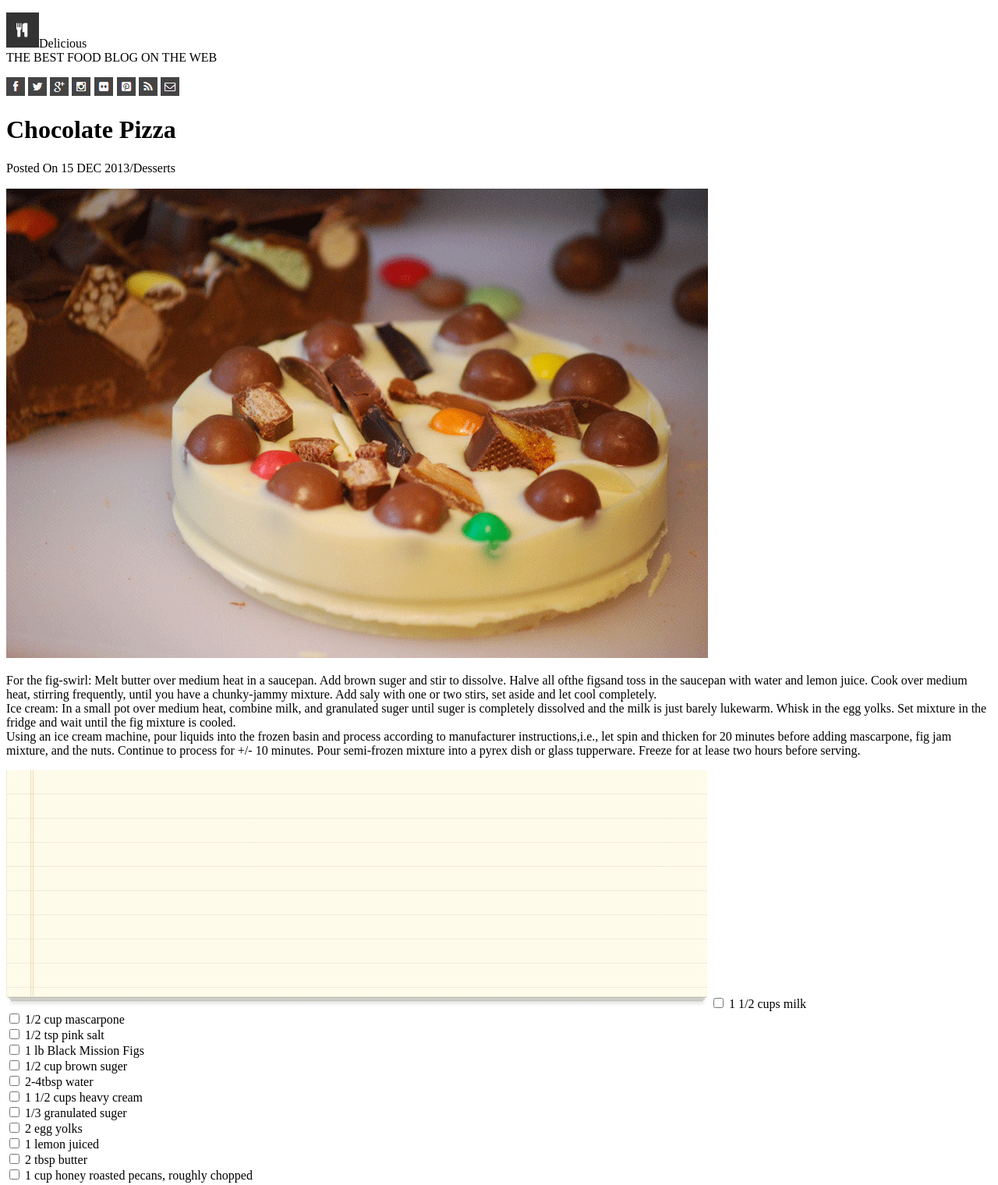
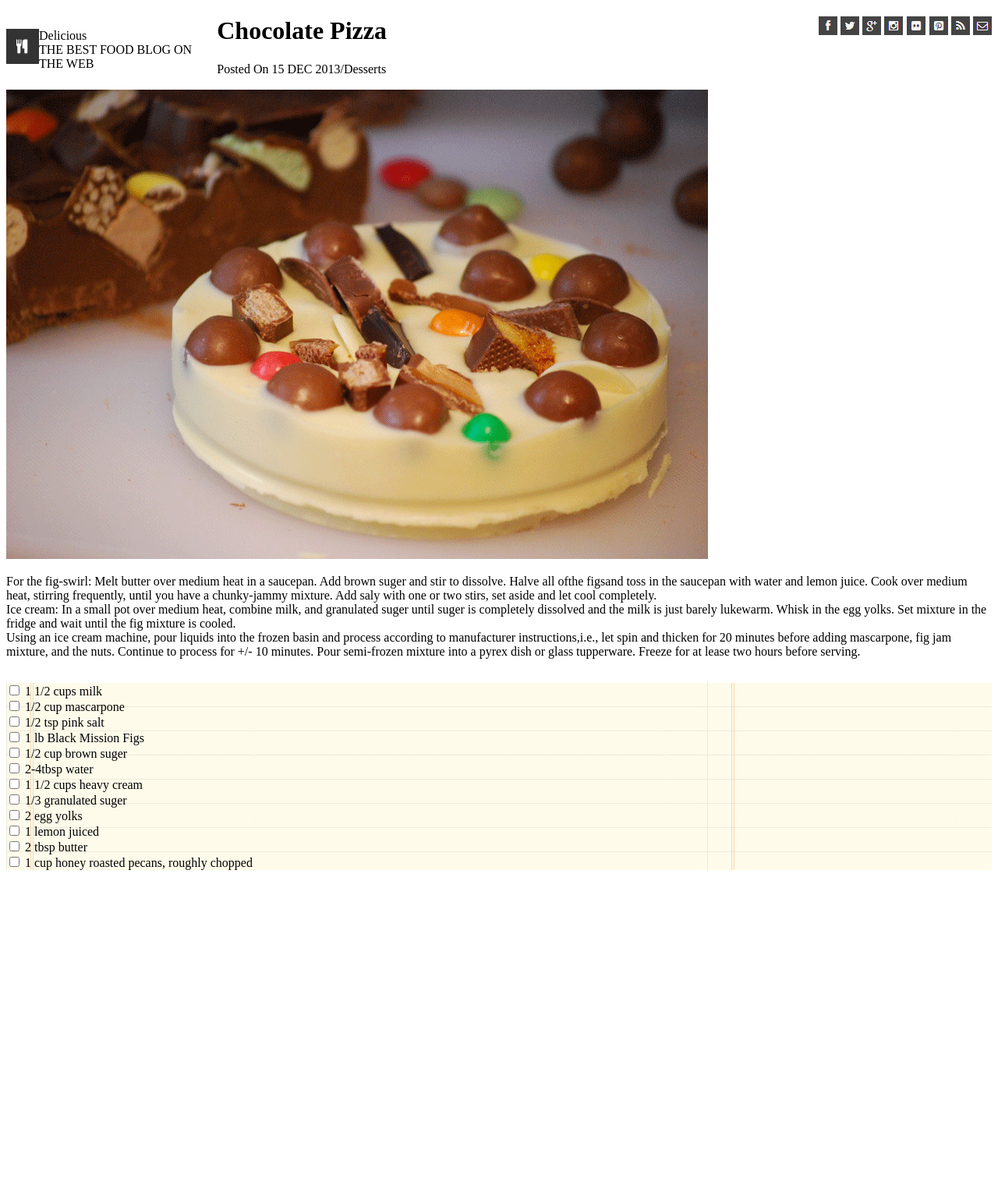
Before and after one commit to OblivionKnight4209/chocolate-pizza, a plain HTML site: page index.html in a window 1280 px wide. Shown: the whole page at 78% size. After the commit the page ends 1124 px from the top, so only its background shows below. Drawn offline with Linux system fonts and the light colour scheme.

Commit message:
fixed link to css to html

```diff
--- a/index.html
+++ b/index.html
@@ -2,7 +2,7 @@
 <html>
 <head>
   <title>Chocolate Pizza</title>
-  <link rel="stylesheet" type="text/css" href="css/style">
+  <link rel="stylesheet" type="text/css" href="style.css">
 </head>
 <body>
 
@@ -24,35 +24,35 @@
 <h1>Chocolate Pizza</h1>
   <p class="post">Posted On 15 DEC 2013/Desserts</p>
   <img src="img/choco-pizza.png" alt="Pizza" class="pizzaImage">
-  <p class="foodCookingDetails">For the fig-swirl: Melt butter over medium heat in a saucepan. Add brown suger and stir to dissolve. Halve all ofthe figsand toss in the saucepan with water and lemon juice. Cook over medium heat, stirring frequently, until you have a chunky-jammy mixture. Add saly with one or two stirs, set aside and let cool completely.<br> Ice cream: In a small pot over medium heat, combine milk, and granulated suger until suger is completely dissolved and the milk is just barely lukewarm. Whisk in the egg yolks. Set mixture in the fridge and wait until the fig mixture is cooled.<br> Using an ice cream machine, pour liquids into the frozen basin and process according to manufacturer instructions,i.e., let spin and thicken for 20 minutes before adding mascarpone, fig jam mixture, and the nuts. Continue to process for +/- 10 minutes. Pour semi-frozen mixture into a pyrex dish or glass tupperware. Freeze for at lease two hours before serving. </p>
-<div class="paperBackground">
-  <form> <img src="img/list-bg.png" alt="PaperBackground">
-    <input type="checkbox" name="checklist" value="1 1/2 cups milk"/>
-    1 1/2 cups milk <br>
-    <input type="checkbox" name="checklist" value="1/2 cup mascarpone"/>
-    1/2 cup mascarpone<br>
-    <input type="checkbox" name="checklist" value="1/2 tsp pink salt"/>
-    1/2 tsp pink salt<br>
-    <input type="checkbox" name="checklist" value="1 lb Black Mission Figs"/>
-    1 lb Black Mission Figs<br>
-    <input type="checkbox" name="checklist" value="1/2 cup brown suger"/>
-    1/2 cup brown suger<br>
-    <input type="checkbox" name="checklist" value="2-4 tbsp water"/>
-    2-4tbsp water<br>
-    <input type="checkbox" name="checklist" value="1 1/2 cups heavy cream"/>
-    1 1/2 cups heavy cream<br>
-    <input type="checkbox" name="checklist" value="1/3 granulated suger"/>
-    1/3 granulated suger<br>
-    <input type="checkbox" name="checklist" value="2 egg yolks"/>
-    2 egg yolks<br>
-    <input type="checkbox" name="checklist" value="1 lemon, juiced"/>
-    1 lemon juiced<br>
-    <input type="checkbox" name="checklist" value="2 tbsp butter"/>
-    2 tbsp butter<br>
-    <input type="checkbox" name="checklist" value="1 cup honey roasted pecans, roughly chopped"/>
-    1 cup honey roasted pecans, roughly chopped<br>
+  <p class="foodCookingDetails">For the fig-swirl: Melt butter over medium heat in a saucepan. Add brown suger and stir to dissolve. Halve all ofthe figsand toss in the saucepan with water and lemon juice. Cook over medium heat, stirring frequently, until you have a chunky-jammy mixture. Add saly with one or two stirs, set aside and let cool completely.<br /> Ice cream: In a small pot over medium heat, combine milk, and granulated suger until suger is completely dissolved and the milk is just barely lukewarm. Whisk in the egg yolks. Set mixture in the fridge and wait until the fig mixture is cooled.<br /> Using an ice cream machine, pour liquids into the frozen basin and process according to manufacturer instructions,i.e., let spin and thicken for 20 minutes before adding mascarpone, fig jam mixture, and the nuts. Continue to process for +/- 10 minutes. Pour semi-frozen mixture into a pyrex dish or glass tupperware. Freeze for at lease two hours before serving. </p>
+<div>
+  <form class="paperBackground">
+    <input type="checkbox" name="checklist" value="value1"/>
+    1 1/2 cups milk <br />
+    <input type="checkbox" name="checklist" value="value2"/>
+    1/2 cup mascarpone<br />
+    <input type="checkbox" name="checklist" value="value3"/>
+    1/2 tsp pink salt<br />
+    <input type="checkbox" name="checklist" value="value4"/>
+    1 lb Black Mission Figs<br />
+    <input type="checkbox" name="checklist" value="value5"/>
+    1/2 cup brown suger<br />
+    <input type="checkbox" name="checklist" value="value6"/>
+    2-4tbsp water<br />
+    <input type="checkbox" name="checklist" value="value7"/>
+    1 1/2 cups heavy cream<br />
+    <input type="checkbox" name="checklist" value="value8"/>
+    1/3 granulated suger<br />
+    <input type="checkbox" name="checklist" value="value9"/>
+    2 egg yolks<br />
+    <input type="checkbox" name="checklist" value="value10"/>
+    1 lemon juiced<br />
+    <input type="checkbox" name="checklist" value="value11"/>
+    2 tbsp butter<br />
+    <input type="checkbox" name="checklist" value="value12"/>
+    1 cup honey roasted pecans, roughly chopped<br />
+  </form>
 </div>
-
-
 </body>
+<footer></footer>
 </html>
--- a/style.css
+++ b/style.css
@@ -7,3 +7,19 @@ p.logoText{
 span.socialMediaIcons{
   float:right;
 }
+h1{
+float:none;
+}
+p.post{
+
+}
+img.pizzaImage{
+  width:auto;
+}
+p.foodCookingDetails{
+  padding-bottom: 15px;
+}
+form.paperBackground{
+  background-image: url("img/list-bg.png");
+
+}
```
